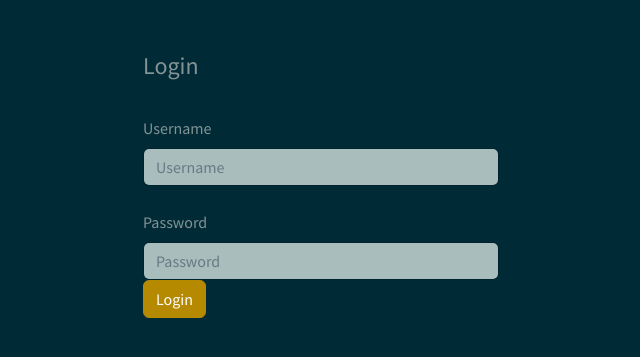
After one commit to sirgama/disqus, a Django app: page /login/ in a window 1280 px wide. The commit adds this page. Shown: the top 357 px of the page, without its empty margins (319-959 px from the left). Run offline with Django 4.2, Linux system fonts and the light colour scheme; some libraries are stand-ins or nearby versions.

Commit message:
create login form and view function

```diff
--- /dev/null
+++ b/mainapp/templates/mainapp/login.html
@@ -0,0 +1,48 @@
+{% extends 'mainapp/base.html' %}
+{% load static %}
+{% load crispy_forms_tags %}
+
+{% block content %}
+
+<div class="container">
+    <div class="row">
+        <div class="col-md-4"></div>
+        <div class="col-md-4">
+            <form action="" method="POST" class="mt-5">
+                {% csrf_token %}
+                <fieldset>
+                  <legend>Login</legend>
+                  <!-- <div class="form-group row">
+                    <label for="username" class="col-sm-2 col-form-label">Username</label>
+                    <div class="col-sm-10">
+                      <input type="text" value="username" readonly="" class="form-control-plaintext" id="username" value="your-username">
+                    </div>
+                  </div> -->
+                  <!-- <div class="form-group">
+                    <label for="exampleInputEmail1" class="form-label mt-4">Email address</label>
+                    <input type="email" class="form-control" id="exampleInputEmail1" aria-describedby="emailHelp" placeholder="Enter email">
+                   <small id="emailHelp" class="form-text text-muted">We'll never share your email with anyone else.</small>
+                  </div> -->
+                  <div class="form-group">
+                    <label for="username" class="form-label mt-4">Username</label>
+                    <input type="text" value="" class="form-control" id="username" placeholder="Username">
+                  </div>
+
+                  <div class="form-group">
+                    <label for="exampleInputPassword1" class="form-label mt-4">Password</label>
+                    <input type="password" value="" class="form-control" id="exampleInputPassword1" placeholder="Password">
+                  </div>
+
+
+
+                  <fieldset>
+                  <button type="submit" class="btn btn-primary">Login</button>
+                </fieldset>
+              </form>
+        </div>
+        <div class="col-md-4"></div>
+    </div>
+
+</div>
+
+{% endblock %}
--- a/mainapp/urls.py
+++ b/mainapp/urls.py
@@ -2,9 +2,10 @@ from django.urls import path
 from . import views
 
 urlpatterns = [
+    path('login/', views.LogView, name='log'),
     path('', views.home, name='home'),
     path('room/<str:pk>/', views.room, name='room'),
     path('new/', views.newroom, name= 'newroom'),
     path('update/<str:pk>/', views.updateRoom, name='update'),
-    path('delete/<str:pk>/', views.delete, name='delete')
+    path('delete/<str:pk>/', views.delete, name='delete'),
 ]
--- a/mainapp/views.py
+++ b/mainapp/views.py
@@ -4,6 +4,13 @@ from .models import Room, Message, Topic
 from .forms import Roomform
 
 # Create your views here.
+def LogView(request):
+
+    context = {
+
+    }
+    return render(request, 'mainapp/login.html', context)
+
 
 def home(request):
     q = request.GET.get('q') if request.GET.get('q')!= None else ''
```
Also changed, not shown: mainapp/templates/mainapp/navbar.html (+14 -4 lines).
